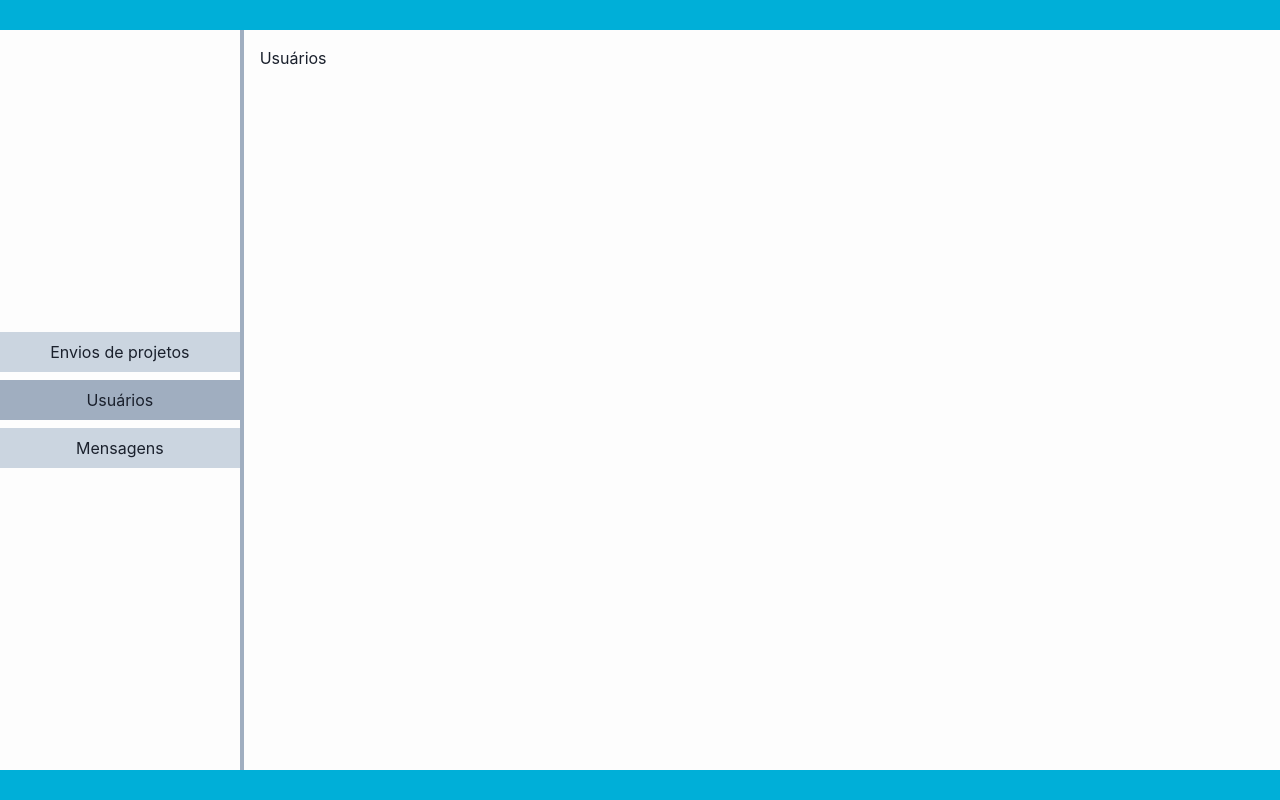
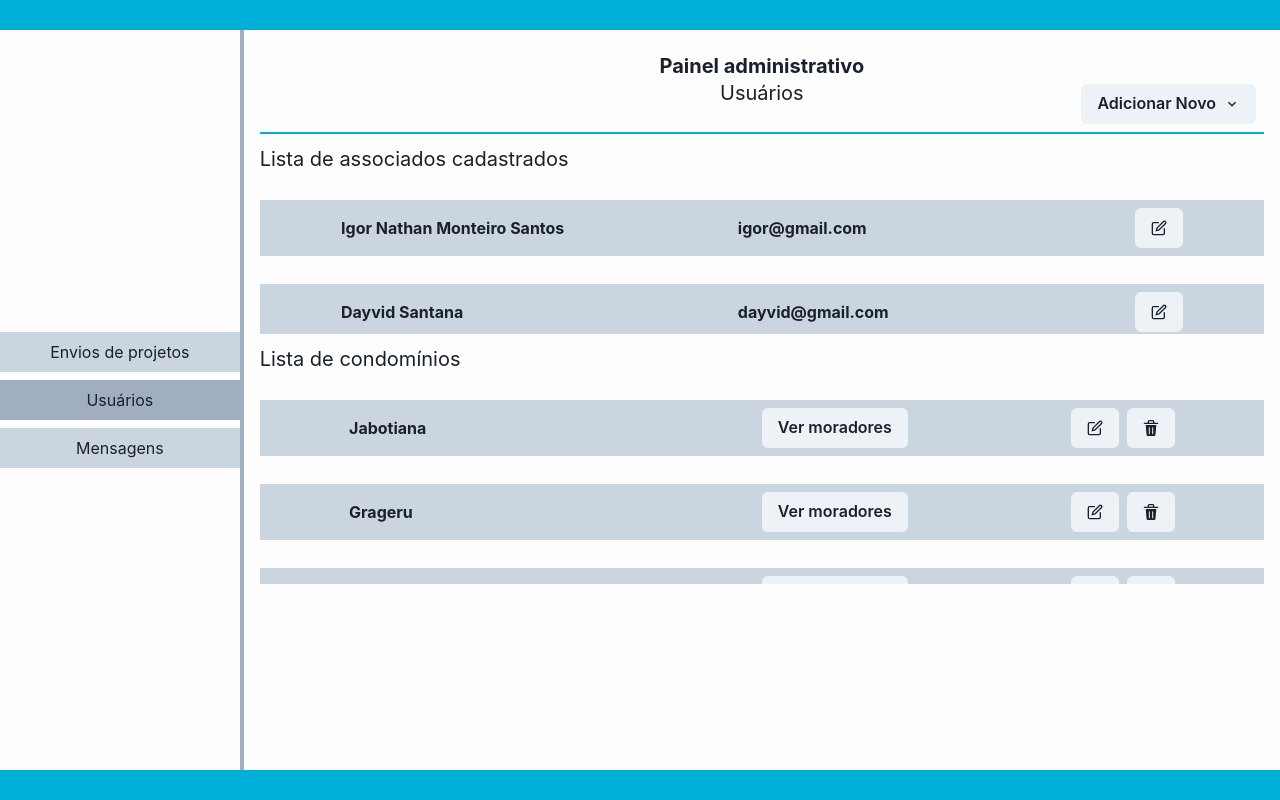
Before and after one commit to TYTO-code/Condominium, a React (Vite) app: page / in a window 1280 px wide. Both pictures are taken after a click on the tab "Usuários". Built offline with nearby package versions, Linux system fonts and the light colour scheme.

Commit message:
feat: add CondominiumBox structure

```diff
--- /dev/null
+++ b/src/components/ADMInfosBox/index.tsx
@@ -0,0 +1,101 @@
+import { EditIcon } from '@chakra-ui/icons';
+import {
+  Button,
+  Flex,
+  Text,
+  useDisclosure,
+  Modal,
+  ModalOverlay,
+  ModalContent,
+  ModalHeader,
+  ModalFooter,
+  ModalBody,
+  ModalCloseButton,
+  ButtonGroup,
+  Stack,
+  Input,
+  Box
+} from '@chakra-ui/react';
+import './styles.css';
+
+interface ADMInfosBoxProps {
+  children?: JSX.Element;
+  name: string;
+  email: string;
+}
+function ADMInfosBox({ children, name, email }: ADMInfosBoxProps): JSX.Element {
+  const { isOpen, onOpen, onClose } = useDisclosure();
+
+  return (
+    <Flex
+      w="100%"
+      mt="16px"
+      p={2}
+      direction="row"
+      justifyContent="space-around"
+      alignItems="center"
+      bg="gray.300"
+    >
+      <Modal isOpen={isOpen} onClose={onClose}>
+        <ModalOverlay />
+        <ModalContent>
+          <ModalHeader>
+            <h1>Editar associado</h1>
+          </ModalHeader>
+          <ModalCloseButton />
+          <ModalBody>
+            <Stack spacing={4}>
+              <Input
+                variant="outline"
+                borderColor="blue.200"
+                placeholder="Nome"
+              />
+              <Input
+                variant="outline"
+                borderColor="blue.200"
+                placeholder="Email"
+              />
+            </Stack>
+          </ModalBody>
+
+          <ModalFooter>
+            <ButtonGroup>
+              <Button
+                colorScheme="red"
+                mr={3}
+                variant="ghost"
+                onClick={onClose}
+              >
+                Cancelar
+              </Button>
+              <Button colorScheme="green">Editar</Button>
+            </ButtonGroup>
+          </ModalFooter>
+        </ModalContent>
+      </Modal>
+      <Box
+        w={{
+          base: '80px',
+          md: '250px'
+        }}
+      >
+        <Text as="b">{name}</Text>
+      </Box>
+      <Box
+        w={{
+          base: '80px',
+          md: '250px'
+        }}
+      >
+        <Text as="b">{email}</Text>
+      </Box>
+      <ButtonGroup>
+        <Button onClick={onOpen}>
+          <EditIcon />
+        </Button>
+      </ButtonGroup>
+    </Flex>
+  );
+}
+
+export default ADMInfosBox;
--- /dev/null
+++ b/src/components/ADMInfosBox/styles.css
@@ -0,0 +1,3 @@
+.shadow {
+  box-shadow: 3px 2px 5px 2px gray;
+}
--- /dev/null
+++ b/src/components/CondominiumBox/index.tsx
@@ -0,0 +1,93 @@
+import { DeleteIcon, EditIcon } from '@chakra-ui/icons';
+import {
+  Button,
+  Flex,
+  Text,
+  useDisclosure,
+  Modal,
+  ModalOverlay,
+  ModalContent,
+  ModalHeader,
+  ModalFooter,
+  ModalBody,
+  ModalCloseButton,
+  ButtonGroup,
+  Stack,
+  Input,
+  Box
+} from '@chakra-ui/react';
+
+import ADMButtonsBox from '../ADMButtonsBox';
+import './styles.css';
+
+interface CondominiumBoxProps {
+  children?: JSX.Element;
+  name: string;
+}
+function CondominiumBox({ children, name }: CondominiumBoxProps): JSX.Element {
+  const { isOpen, onOpen, onClose } = useDisclosure();
+
+  return (
+    <Flex
+      w="100%"
+      mt="16px"
+      p={2}
+      direction="row"
+      justifyContent="space-around"
+      alignItems="center"
+      bg="gray.300"
+    >
+      <Modal isOpen={isOpen} onClose={onClose}>
+        <ModalOverlay />
+        <ModalContent>
+          <ModalHeader>
+            <h1>Editar associado</h1>
+          </ModalHeader>
+          <ModalCloseButton />
+          <ModalBody>
+            <Stack spacing={4}>
+              <Input
+                variant="outline"
+                borderColor="blue.200"
+                placeholder="Nome"
+              />
+              <Input
+                variant="outline"
+                borderColor="blue.200"
+                placeholder="Email"
+              />
+            </Stack>
+          </ModalBody>
+
+          <ModalFooter>
+            <ButtonGroup>
+              <Button
+                colorScheme="red"
+                mr={3}
+                variant="ghost"
+                onClick={onClose}
+              >
+                Cancelar
+              </Button>
+              <Button colorScheme="green">Editar</Button>
+            </ButtonGroup>
+          </ModalFooter>
+        </ModalContent>
+      </Modal>
+      <Box
+        w={{
+          base: '80px',
+          md: '250px'
+        }}
+      >
+        <Text as="b">{name}</Text>
+      </Box>
+      <Box>
+        <Button onClick={onOpen}>Ver moradores</Button>
+      </Box>
+      <ADMButtonsBox />
+    </Flex>
+  );
+}
+
+export default CondominiumBox;
--- /dev/null
+++ b/src/components/CondominiumBox/styles.css
@@ -0,0 +1,3 @@
+.shadow {
+  box-shadow: 3px 2px 5px 2px gray;
+}
--- a/src/components/PanelHeader/index.tsx
+++ b/src/components/PanelHeader/index.tsx
@@ -23,11 +23,15 @@ function PanelHeader({
         <Heading alignSelf="center" as="h4" size="md">
           {title}
         </Heading>
-        <Text alignSelf="center">{subtitle}</Text>
+        <Text alignSelf="center" fontSize="20px">
+          {subtitle}
+        </Text>
       </Flex>
-      <Box mt={4} alignSelf="end">
-        {children}
-      </Box>
+      {children != null && (
+        <Box mt={-6} alignSelf="end">
+          {children}
+        </Box>
+      )}
     </Flex>
   );
 }
--- a/src/pages/ADMPanel/index.tsx
+++ b/src/pages/ADMPanel/index.tsx
@@ -1,3 +1,4 @@
+import { ChevronDownIcon } from '@chakra-ui/icons';
 import {
   Center,
   Flex,
@@ -7,9 +8,16 @@ import {
   TabPanel,
   TabPanels,
   Tabs,
-  Text
+  Text,
+  Menu,
+  MenuButton,
+  MenuList,
+  MenuItem,
+  Button
 } from '@chakra-ui/react';
 
+import ADMInfosBox from '../../components/ADMInfosBox';
+import CondominiumBox from '../../components/CondominiumBox';
 import PanelHeader from '../../components/PanelHeader';
 import PendingProjectBox from '../../components/PendingProjectBox';
 
@@ -71,7 +79,39 @@ function ADMPanel(): JSX.Element {
             </Flex>
           </TabPanel>
           <TabPanel h="100%">
-            <h1>Usuários</h1>
+            <Flex direction="column" h="100%">
+              <PanelHeader title="Painel administrativo" subtitle="Usuários">
+                <Menu>
+                  <MenuButton as={Button} rightIcon={<ChevronDownIcon />}>
+                    Adicionar Novo
+                  </MenuButton>
+                  <MenuList>
+                    <MenuItem>Associado</MenuItem>
+                    <MenuItem>Condomínio</MenuItem>
+                  </MenuList>
+                </Menu>
+              </PanelHeader>
+              <Center h="50px" gap={2} alignSelf="start">
+                <Text fontSize="xl">Lista de associados cadastrados</Text>
+              </Center>
+              <Stack h="150px" spacing={3} overflowY="auto">
+                <ADMInfosBox
+                  name="Igor Nathan Monteiro Santos"
+                  email="igor@gmail.com"
+                />
+                <ADMInfosBox name="Dayvid Santana" email="dayvid@gmail.com" />
+                <ADMInfosBox name="Breno Andrade" email="breno@gmail.com" />
+              </Stack>
+              <Center h="50px" gap={2} alignSelf="start">
+                <Text fontSize="xl">Lista de condomínios</Text>
+              </Center>
+              <Stack h="200px" spacing={3} overflowY="auto">
+                <CondominiumBox name="Jabotiana" />
+                <CondominiumBox name="Grageru" />
+                <CondominiumBox name="Rosa Elze" />
+                <CondominiumBox name="Jardins" />
+              </Stack>
+            </Flex>
           </TabPanel>
           <TabPanel h="100%">
             <h1>Mensagens</h1>
```
